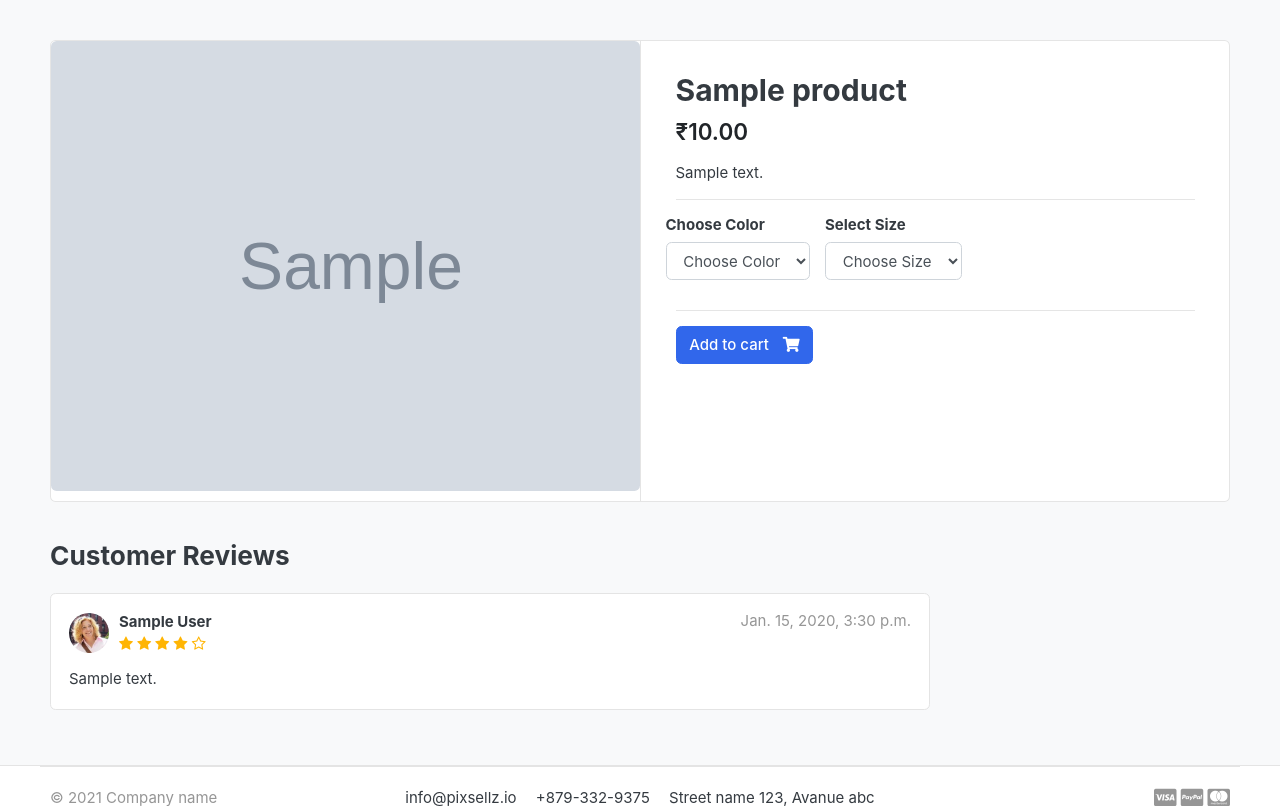
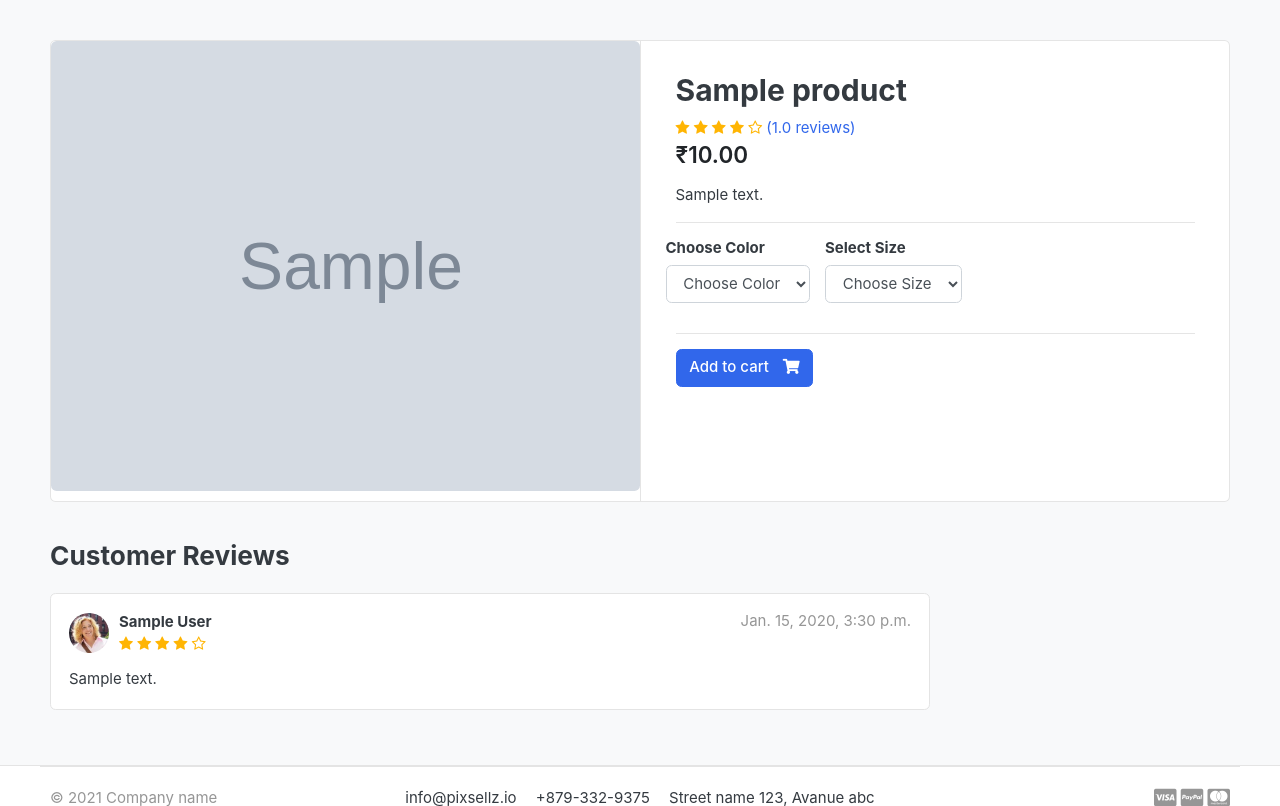
Before and after one commit to SatvirSingh98/GreatKart-eCommerce, a Django app: a page that uses src/apps/store/templates/store/product-detail.html in a window 1280 px wide. Shown: the part 118-924 px from the top of the page. Run offline with Django 3.2, Linux system fonts and the light colour scheme; tables that the repository leaves empty hold one stand-in row (values such as "Sample post"); grey boxes marked "Sample" are stand-in pictures; some libraries are stand-ins or nearby versions; some web fonts are replaced.

Commit message:
Rating Average Calculation

```diff
--- a/src/apps/store/models.py
+++ b/src/apps/store/models.py
@@ -1,5 +1,6 @@
 from django.conf import settings
 from django.db import models
+from django.db.models.aggregates import Avg, Count
 from django.db.models.signals import pre_save
 from django.dispatch import receiver
 from django.urls import reverse
@@ -35,6 +36,20 @@ class Product(models.Model):
     def get_absolute_url(self):
         return reverse('store:product-detail',
                        kwargs={'product_slug': self.slug, 'category_slug': self.category.slug})
+
+    def average_rating(self):
+        reviews = ReviewModel.objects.filter(product=self, status=True).aggregate(average=Avg('rating'))
+        avg = 0
+        if reviews['average'] is not None:
+            avg = float(reviews['average'])
+        return avg
+
+    def count_reviews(self):
+        reviews = ReviewModel.objects.filter(product=self, status=True).aggregate(count=Count('id'))
+        count = 0
+        if reviews['count'] is not None:
+            count = float(reviews['count'])
+        return count
 
 
 @receiver(pre_save, sender=Product)
--- a/src/apps/store/templates/store/product-detail.html
+++ b/src/apps/store/templates/store/product-detail.html
@@ -26,6 +26,20 @@
                                 </button>
                             {% endif %}
                         </h2>
+
+                        <div class="rating-star">
+                            <span>
+                                {% for star in stars %}
+                                    <i class="fa fa-star{% if product.average_rating < star %}-o{% elif product.average_rating >= star and product.average_rating < star|add:'0.5' %}-half-o{% endif %}"
+                                        aria-hidden="true"></i>
+                                {% endfor %}
+                                <span target="customer-reviews">
+                                    <a href="#customer-reviews" rel="noopener noreferrer">
+                                        ({{ product.count_reviews }} reviews)
+                                    </a>
+                                </span>
+                            </span>
+                        </div>
 
                         <div class="mb-3">
                             <var class="price h4">₹{{ product.price }}</var>
@@ -123,7 +137,7 @@
                     </form>
                 {% endif %}
 
-                <header class="section-heading">
+                <header class="section-heading" id="customer-reviews">
                     <h3>Customer Reviews </h3>
                 </header>
 
```
